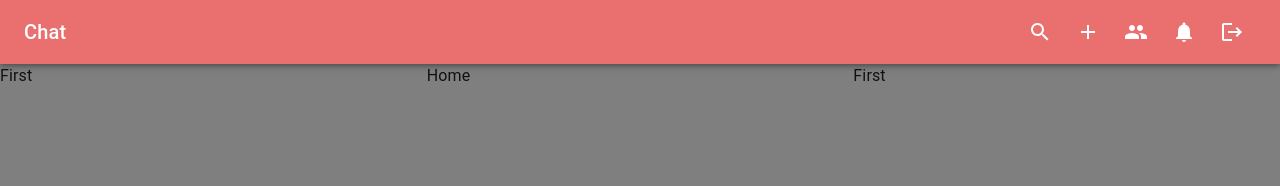
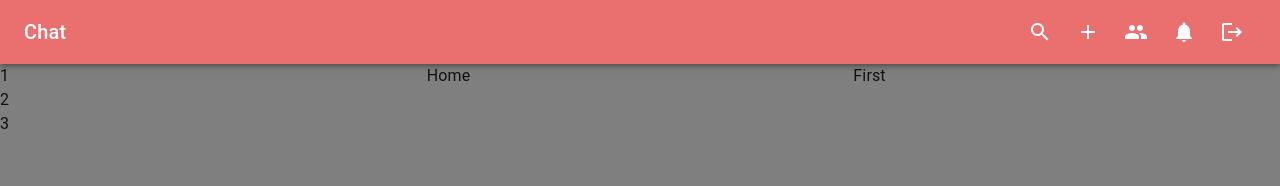
Before and after one commit to Bright-CodeHub/chat_app, a React (Vite) app: page / in a window 1280 px wide. Shown: the top 186 px of the page. Built offline with nearby package versions, Linux system fonts and the light colour scheme.

Commit message:
progress on home page

```diff
--- a/src/App.jsx
+++ b/src/App.jsx
@@ -1,6 +1,7 @@
-import React, { lazy } from 'react'
+import React, { lazy, Suspense } from 'react'
 import { BrowserRouter, Route, Routes } from 'react-router-dom'
 import ProtectRoute from './Components/auth/ProtectRoute'
+import { LayoutLoader } from './Components/layout/Loaders'
 
 const Home = lazy(() => import('./Pages/Home'))
 const Login = lazy(() => import('./Pages/Login'))
@@ -13,6 +14,7 @@ let user = true
 const App = () => {
   return (
     <BrowserRouter>
+      <Suspense fallback={<LayoutLoader/>}>
         <Routes>
 
           <Route element={<ProtectRoute user={user} />} >
@@ -35,6 +37,7 @@ const App = () => {
           <Route path='*' element={<NotFound />} />
 
         </Routes>
+      </Suspense>
     </BrowserRouter>
   )
 }
--- a/src/Components/layout/AppLayout.jsx
+++ b/src/Components/layout/AppLayout.jsx
@@ -2,6 +2,7 @@ import React from 'react'
 import Header from './Header'
 import Title from '../shared/Title'
 import { Grid } from '@mui/material'
+import ChatList from '../specific/ChatList'
 
 const AppLayout = (WrappedComponent) => {
     return (props) => {
@@ -12,8 +13,8 @@ const AppLayout = (WrappedComponent) => {
 
                 <Grid container sx={{ height: 'calc(100vh - 4rem)' }} >
 
-                    <Grid size={{ xs: 'grow' }} sx={{ bgcolor: 'rgba(0,0,0,0.50)', height: '100%', display: {} }} >
-                        First
+                    <Grid size={{ xs: 'grow' }} sx={{ bgcolor: 'rgba(0,0,0,0.50)', height: '100%' }} >
+                        <ChatList chats={[1, 2, 3]} />
                     </Grid>
 
                     <Grid size={{ sm: 'grow' }} sx={{ bgcolor: 'rgba(0,0,0,0.50)', height: '100%', display: { xs: 'none', sm: 'block' } }} >
--- /dev/null
+++ b/src/Components/layout/Loaders.jsx
@@ -0,0 +1,29 @@
+import { Grid, Skeleton, Stack, } from "@mui/material"
+
+
+export const LayoutLoader = () => {
+
+    return (
+        <Grid container sx={{ height: 'calc(100vh - 4rem)' }} spacing={'1rem'} >
+
+            <Grid size={{ xs: 'grow' }} >
+                <Skeleton variant="rectangular" height={'100vh'} />
+            </Grid>
+
+            <Grid size={{ sm: 'grow' }} sx={{ display: { xs: 'none', sm: 'block' } }} >
+                <Stack spacing={'1rem'} sx={{ py: 1 }} >
+                    {
+                        Array.from({ length: 10 }).map((_, idx) => {
+                            return <Skeleton key={idx} height={'3rem'} />
+                        })
+                    }
+                </Stack>
+            </Grid>
+
+            <Grid size={4} sx={{ display: { xs: 'none', md: 'block' } }} >
+                <Skeleton variant="rectangular" height={'100vh'} />
+            </Grid>
+
+        </Grid >
+    )
+}
--- /dev/null
+++ b/src/Components/specific/ChatList.jsx
@@ -0,0 +1,16 @@
+import { Stack } from '@mui/material'
+import React from 'react'
+
+const ChatList = ({ w = '100%', chats = [], chatId, onlineUsers = [], newMessagesAlert = [{ chatId: '', count: 0 }], handelDeleteChat }) => {
+    return (
+        <Stack sx={{ width: w }} >
+            {
+                chats?.map((data) => {
+                    return <div>{data}</div>
+                })
+            }
+        </Stack>
+    )
+}
+
+export default ChatList
```
Also changed, not shown: src/Components/layout/Header.jsx (+4 -4 lines), src/Components/shared/ChatItem.jsx (added, +9 -0 lines). Lines whose indentation alone changed are shown as unchanged.
